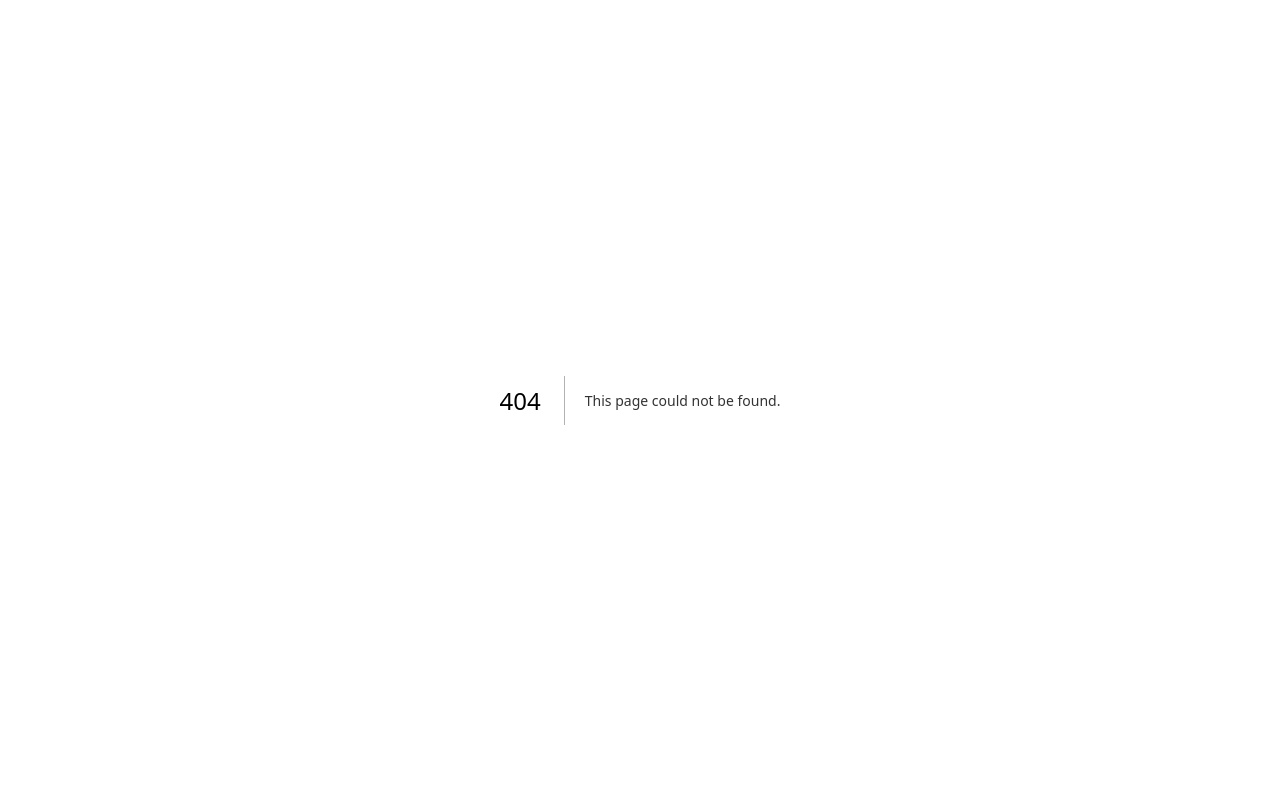
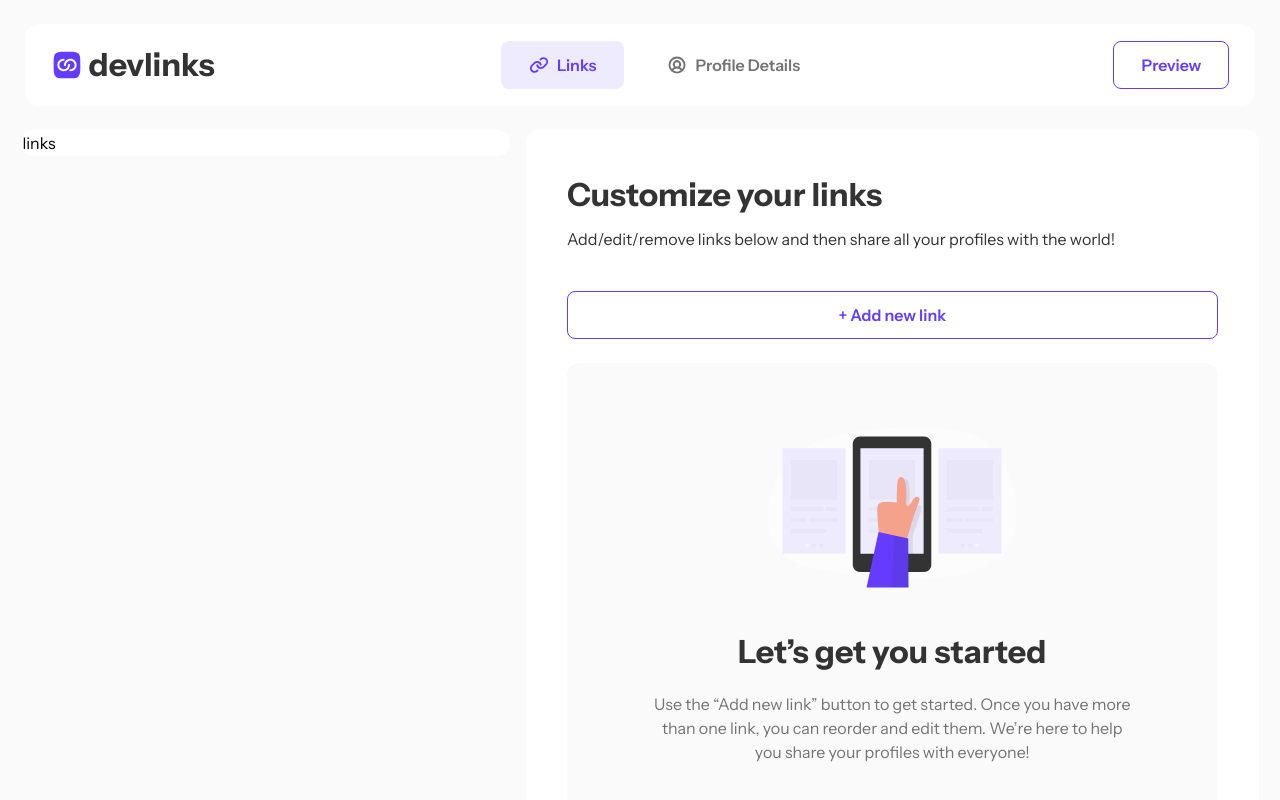
Before and after one commit to omotayobolu/link-sharing, a Next.js app: page /links in a window 1280 px wide. Before the commit this address had no page. Shown: the top 800 px of the page. Built offline with nearby package versions, Linux system fonts and the light colour scheme.

Commit message:
default home page routing done

```diff
--- /dev/null
+++ b/app/links/page.tsx
@@ -0,0 +1,60 @@
+"use client";
+import Navbar from "@/components/Navbar";
+import PrimaryButton from "@/components/PrimaryButton";
+import SecondaryButton from "@/components/SecondaryButton";
+import Image from "next/image";
+import ShowLinks from "@/components/ShowLinks";
+import AddNewLink from "@/public/assets/add new link image.svg";
+
+const Links = () => {
+  return (
+    <main className="">
+      <Navbar />
+      <div className="lg:mx-[1.67%] md:mx-[3.125%] mx-[4.3%]">
+        <div className="w-full flex flex-row items-start space-x-4 space-y-0">
+          <ShowLinks />
+          <div className="lg:w-[60%] w-full bg-white border border-transparent rounded-xl">
+            <div className="p-10">
+              <h2>Customize your links</h2>
+              <p className="mt-2">
+                Add/edit/remove links below and then share all your profiles
+                with the world!
+              </p>
+              <div className="mt-10">
+                <SecondaryButton
+                  className="w-full"
+                  handleClick={() => {}}
+                  type="button"
+                >
+                  + Add new link
+                </SecondaryButton>
+              </div>
+              <div className="bg-light-grey mt-6 flex flex-col justify-center items-center border border-transparent rounded-xl py-[3.90625rem] px-5">
+                <Image src={AddNewLink} alt="" width={250} height={160} />
+                <h2 className="mt-10">Let&rsquo;s get you started </h2>
+                <p className="mt-4 text-center lg:w-[30.5rem] text-grey">
+                  Use the “Add new link” button to get started. Once you have
+                  more than one link, you can reorder and edit them. We’re here
+                  to help you share your profiles with everyone!
+                </p>
+              </div>
+            </div>
+            <hr />
+            <div className="py-6 pr-10 text-right">
+              <PrimaryButton
+                handleClick={() => {}}
+                className=""
+                type="submit"
+                disabled={false}
+              >
+                Save
+              </PrimaryButton>
+            </div>
+          </div>
+        </div>
+      </div>
+    </main>
+  );
+};
+
+export default Links;
--- a/app/page.tsx
+++ b/app/page.tsx
@@ -1,58 +1,13 @@
 "use client";
-import Image from "next/image";
-import Navbar from "@/components/Navbar";
-import SecondaryButton from "@/components/SecondaryButton";
-import AddNewLink from "@/public/assets/add new link image.svg";
-import PrimaryButton from "@/components/PrimaryButton";
-import ShowLinks from "@/components/ShowLinks";
+import { useRouter } from "next/navigation";
+import { useEffect } from "react";
 
 export default function Home() {
-  return (
-    <main className="">
-      <Navbar />
-      <div className="lg:mx-[1.67%] md:mx-[3.125%] mx-[4.3%]">
-        <div className="w-full flex flex-row items-start space-x-4 space-y-0">
-          <ShowLinks />
-          <div className="lg:w-[60%] w-full bg-white border border-transparent rounded-xl">
-            <div className="p-10">
-              <h2>Customize your links</h2>
-              <p className="mt-2">
-                Add/edit/remove links below and then share all your profiles
-                with the world!
-              </p>
-              <div className="mt-10">
-                <SecondaryButton
-                  className="w-full"
-                  handleClick={() => {}}
-                  type="button"
-                >
-                  + Add new link
-                </SecondaryButton>
-              </div>
-              <div className="bg-light-grey mt-6 flex flex-col justify-center items-center border border-transparent rounded-xl py-[3.90625rem] px-5">
-                <Image src={AddNewLink} alt="" width={250} height={160} />
-                <h2 className="mt-10">Let&rsquo;s get you started </h2>
-                <p className="mt-4 text-center lg:w-[30.5rem] text-grey">
-                  Use the “Add new link” button to get started. Once you have
-                  more than one link, you can reorder and edit them. We’re here
-                  to help you share your profiles with everyone!
-                </p>
-              </div>
-            </div>
-            <hr />
-            <div className="py-6 pr-10 text-right">
-              <PrimaryButton
-                handleClick={() => {}}
-                className=""
-                type="submit"
-                disabled={false}
-              >
-                Save
-              </PrimaryButton>
-            </div>
-          </div>
-        </div>
-      </div>
-    </main>
-  );
+  const router = useRouter();
+
+  useEffect(() => {
+    router.replace("/links");
+  }, [router]);
+
+  return null;
 }
--- a/app/profile/page.tsx
+++ b/app/profile/page.tsx
@@ -11,7 +11,8 @@ import { useForm, SubmitHandler } from "react-hook-form";
 interface ProfileDetails {
   firstName: string;
   lastName: string;
-  email: string;
+  email: string | undefined;
+  profilePicture: string | undefined;
 }
 
 const Profile = () => {
@@ -19,9 +20,9 @@ const Profile = () => {
     register,
     handleSubmit,
     formState: { errors },
-  } = useForm<ProfileDetails>();
+    setValue,
+  } = useForm<ProfileDetails>({ mode: "onTouched" });
 
-  // submit details
   const onsubmit: SubmitHandler<ProfileDetails> = (data) => console.log(data);
 
   const [imageSrc, setImageSrc] = useState<string>("");
@@ -29,7 +30,10 @@ const Profile = () => {
   const handleImageUpload = (event: React.ChangeEvent<HTMLInputElement>) => {
     if (event.target.files && event.target.files[0]) {
       setImageSrc(URL.createObjectURL(event.target.files[0]));
-      console.log(URL.createObjectURL(event.target.files[0]));
+      setValue(
+        "profilePicture",
+        URL.createObjectURL(event.target.files[0]).split("blob:")[1]
+      );
     }
   };
 
@@ -131,7 +135,7 @@ const Profile = () => {
                         } rounded-lg bg-white py-3 px-4  w-full`}
                         placeholder="e.g. John"
                       />
-                      {errors.firstName?.type === "required" && (
+                      {errors.firstName && (
                         <span className="text-xs text-red absolute top-1/2 right-4 -translate-y-1/2">
                           Can&apos;t be empty
                         </span>
@@ -152,7 +156,7 @@ const Profile = () => {
                         }  rounded-lg bg-white py-3 px-4  w-full`}
                         placeholder="e.g. AppleSeed"
                       />
-                      {errors.firstName?.type === "required" && (
+                      {errors.lastName && (
                         <span className="text-xs text-red absolute top-1/2 right-4 -translate-y-1/2">
                           Can&apos;t be empty
                         </span>
--- a/components/Navbar.tsx
+++ b/components/Navbar.tsx
@@ -18,9 +18,9 @@ const Navbar = () => {
         </div>
         <div className="flexrow items-center sm:space-x-4">
           <Link
-            href="/"
+            href="/links"
             className={`flexrow items-center space-x-2 py-[11px] px-[27px] ${
-              pathname === "/"
+              pathname === "/links"
                 ? "bg-light-purple border border-transparent rounded-lg"
                 : ""
             }`}
@@ -30,12 +30,12 @@ const Navbar = () => {
               width="1.25rem"
               height="1.25rem"
               className={`${
-                pathname === "/" ? "text-primary-purple" : "text-grey"
+                pathname === "/links" ? "text-primary-purple" : "text-grey"
               } `}
             />
             <p
               className={`font-semibold ${
-                pathname === "/" ? "text-primary-purple" : "text-grey"
+                pathname === "/links" ? "text-primary-purple" : "text-grey"
               } sm:block hidden`}
             >
               Links
--- a/package.json
+++ b/package.json
@@ -12,7 +12,7 @@
     "next": "14.2.5",
     "react": "^18",
     "react-dom": "^18",
-    "react-hook-form": "^7.52.2",
+    "react-hook-form": "^7.53.1",
     "react-icons": "^5.2.1"
   },
   "devDependencies": {
```
Also changed, not shown: 1 other file (tests, documents, lock files or other folders).
